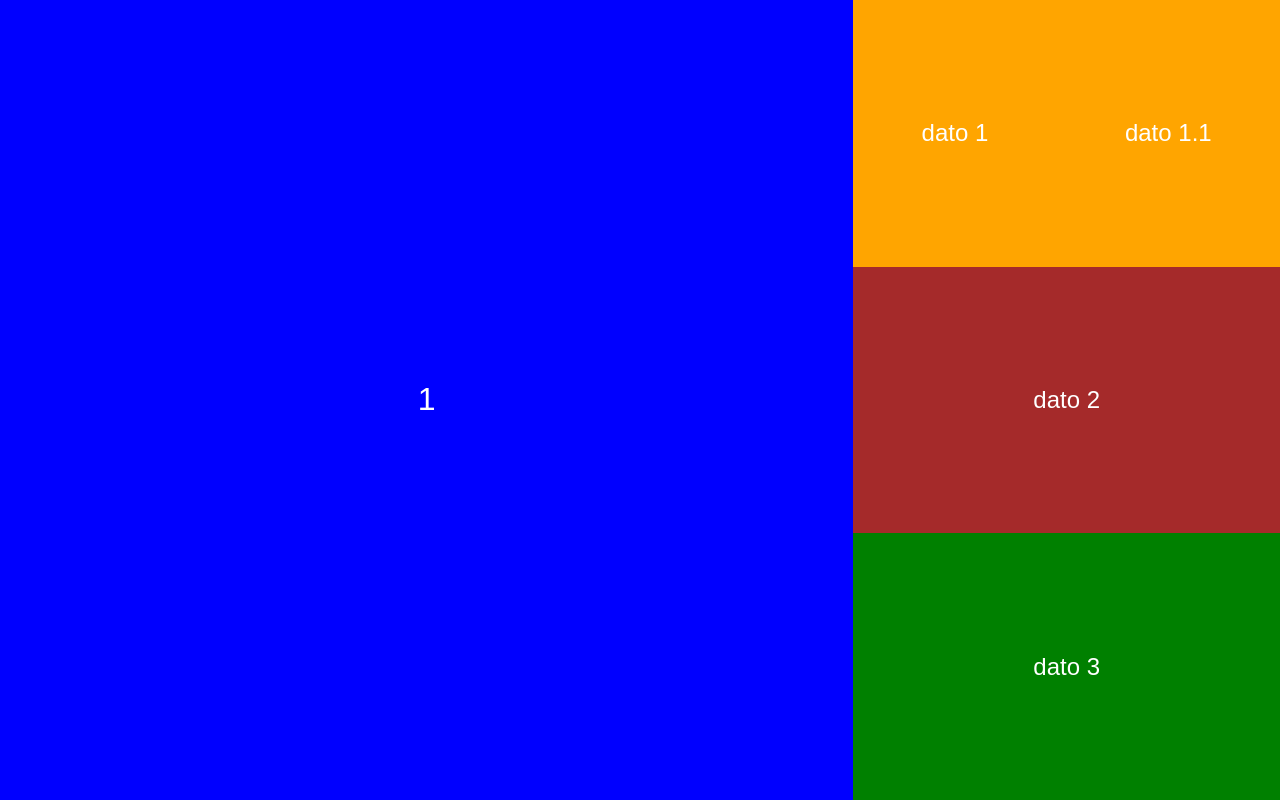
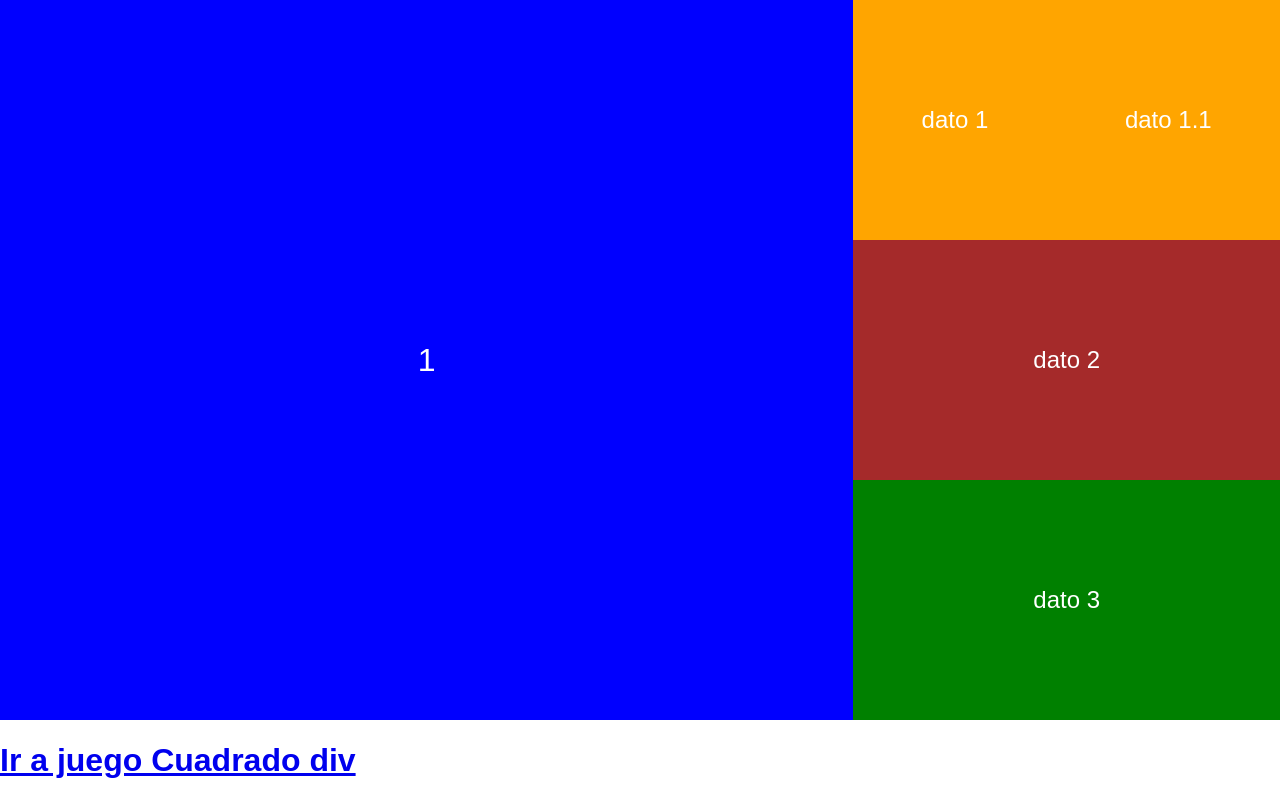
Before and after one commit to Marigag1234/Evaluaci-nMaria, a plain HTML site: page index.html in a window 1280 px wide. Drawn offline with Linux system fonts and the light colour scheme.

Commit message:
evaluacionmaria

```diff
--- a/index.html
+++ b/index.html
@@ -71,6 +71,9 @@
         </div>
         <div class="item3">dato 2</div>
         <div class="item4">dato 3</div>
+
+        <h1><a href="juegopelota.html">Ir a juego Cuadrado div</a></h1>
     </div>
+
 </body>
 </html>
```
